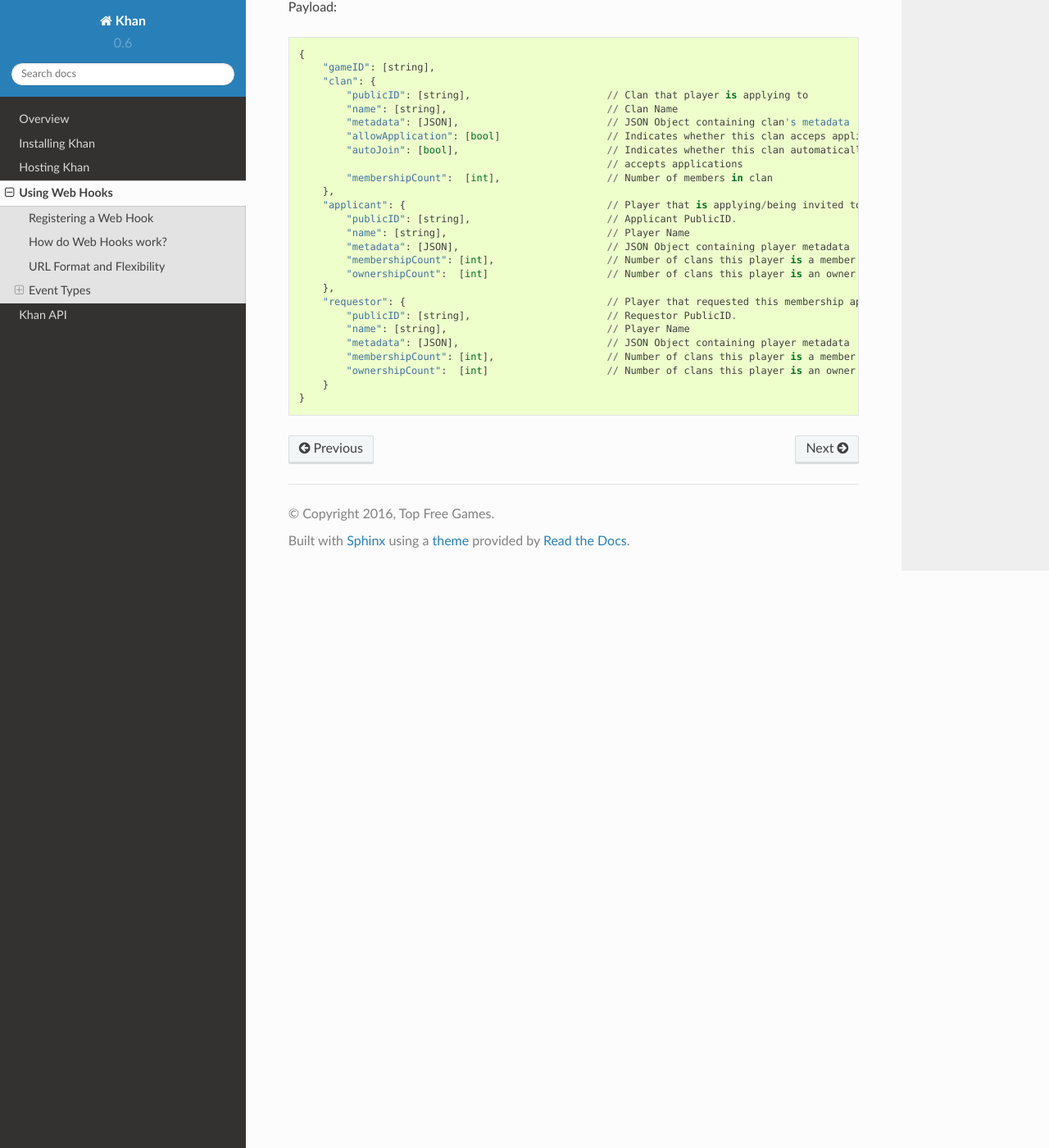
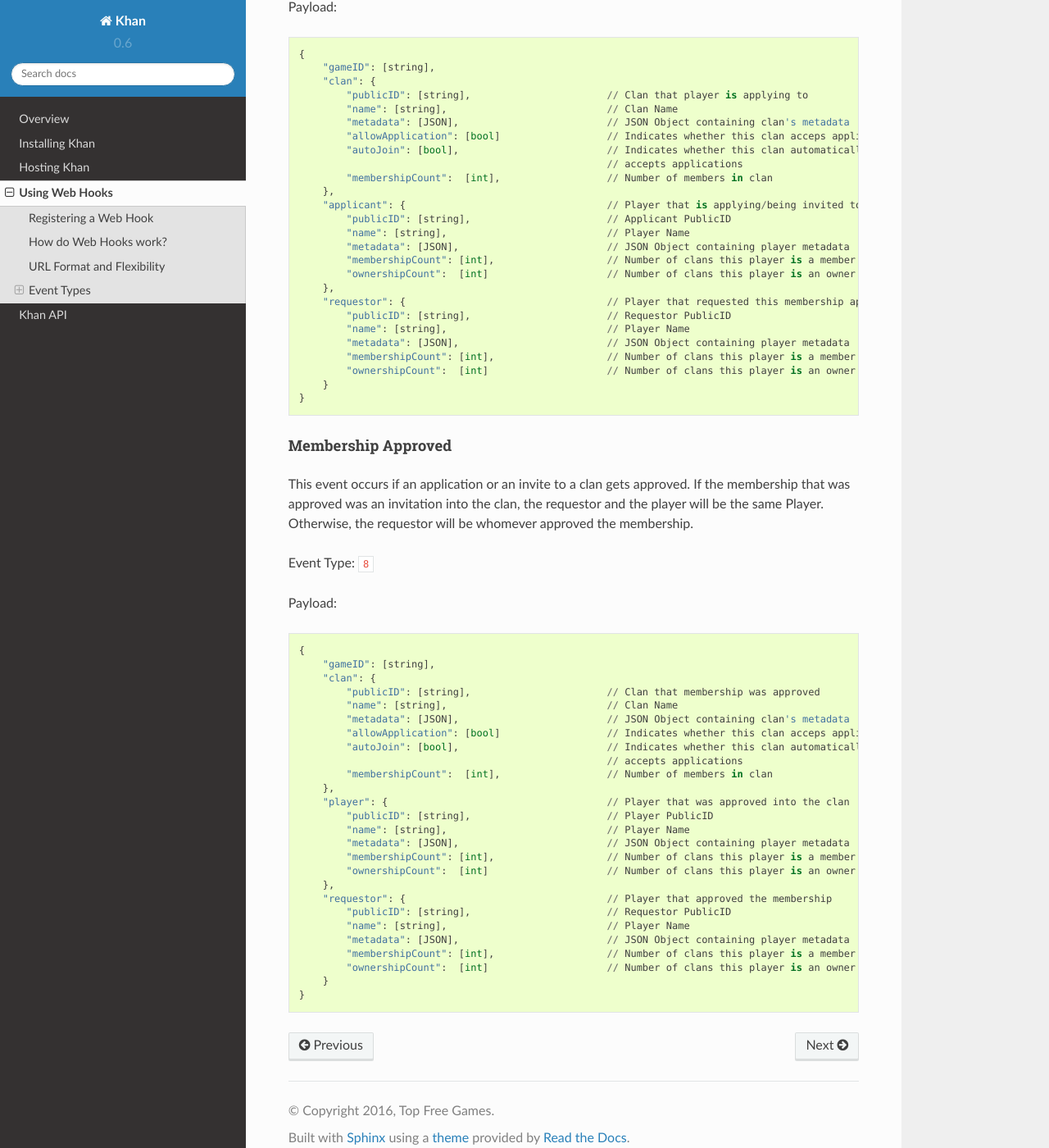
Before and after one commit to topfreegames/khan, a Sphinx documentation site: the page built from docs/using_webhooks.md, in a window 1280 px wide and 1400 px high, scrolled down 5347 px. Shown: the whole window at 82% size. Built offline with Sphinx 7.4.7 and the Read the Docs theme 2.0.0, drawn with Linux system fonts in a browser that asks for light colours; some of the changed text lies outside the part shown.

Commit message:
Membership approve invitation hook

```diff
--- a/docs/using_webhooks.md
+++ b/docs/using_webhooks.md
@@ -70,25 +70,25 @@ Payload:
 
     {
         "success": true,
-        "publicID": [string],                       // Game ID.
-        "name": [string],                           // Game Name.
+        "publicID": [string],                       // Game ID
+        "name": [string],                           // Game Name
         "metadata": [JSON],                         // JSON Object containing game metadata.
         "membershipLevels": [JSON],                 // JSON Object mapping membership levels
         "minLevelToAcceptApplication": [int],       // Minimum level of membership required
-                                                    // to accept players into clan.
+                                                    // to accept players into clan
         "minLevelToCreateInvitation": [int],        // Minimum level of membership required
-                                                    // to invite players into clan.
+                                                    // to invite players into clan
         "minLevelToRemoveMember": [int],            // Minimum level of membership required
-                                                    // to remove players from clan.
+                                                    // to remove players from clan
         "minLevelOffsetToRemoveMember": [int],      // A player must be at least this offset
                                                     // higher than the player being removed.
         "minLevelOffsetToPromoteMember": [int],     // A player must be at least this offset
-                                                    // higher than the player being promoted.
+                                                    // higher than the player being promoted
         "minLevelOffsetToDemoteMember": [int],      // A player must be at least this offset
-                                                    // higher than the player being demoted.
-        "maxMembers": [int],                        // Maximum number of players in the clan.
+                                                    // higher than the player being demoted
+        "maxMembers": [int],                        // Maximum number of players in the clan
         "maxClansPerPlayer": [int]                  // Maximum number of clans the player can be
-                                                    // member of.
+                                                    // member of
     }
 
 ### Player Hooks
@@ -101,7 +101,7 @@ Payload:
 
     {
         "gameID":  [string],                        // Game ID
-        "publicID": [string],                       // Created Player PublicID. This id should
+        "publicID": [string],                       // Created Player PublicID This id should
                                                     // be used when referring to the player in
                                                     // future operations.
         "name": [string],                           // Player Name
@@ -118,7 +118,7 @@ Payload:
 
     {
         "gameID":  [string],                        // Game ID
-        "publicID": [string],                       // Created Player PublicID. This id should
+        "publicID": [string],                       // Created Player PublicID This id should
                                                     // be used when referring to the player in
                                                     // future operations.
         "name": [string],                           // Player Name
@@ -138,7 +138,7 @@ Payload:
 
     {
         "gameID":  [string],                        // Game ID
-        "publicID": [string],                       // Created Clan PublicID. This id should
+        "publicID": [string],                       // Created Clan PublicID This id should
                                                     // be used when referring to the clan in
                                                     // future operations.
         "name": [string],                           // Clan Name
@@ -156,7 +156,7 @@ Payload:
 
     {
         "gameID":  [string],                        // Game ID
-        "publicID": [string],                       // Updated Clan PublicID. This id should
+        "publicID": [string],                       // Updated Clan PublicID This id should
                                                     // be used when referring to the clan in
                                                     // future operations.
         "name": [string],                           // Clan Name
@@ -175,7 +175,7 @@ Payload:
     {
         "gameID": [string],
         "clan": {
-            "publicID": [string],                       // Updated Clan PublicID.
+            "publicID": [string],                       // Updated Clan PublicID
             "name": [string],                           // Clan Name
             "metadata": [JSON],                         // JSON Object containing clan's metadata
             "allowApplication": [bool]                  // Indicates whether this clan acceps applications
@@ -184,7 +184,7 @@ Payload:
             "membershipCount":  [int],                  // Number of members in clan
         },
         "newOwner": {                                   // After the owner left, this is the new owner
-            "publicID": [string],                       // New Owner PublicID.
+            "publicID": [string],                       // New Owner PublicID
             "name": [string],                           // Player Name
             "metadata": [JSON],                         // JSON Object containing player metadata
             "membershipCount": [int],                   // Number of clans this player is a member of
@@ -201,7 +201,7 @@ Payload:
     {
         "gameID": [string],
         "clan": {
-            "publicID": [string],                       // Updated Clan PublicID.
+            "publicID": [string],                       // Updated Clan PublicID
             "name": [string],                           // Clan Name
             "metadata": [JSON],                         // JSON Object containing clan's metadata
             "allowApplication": [bool]                  // Indicates whether this clan acceps applications
@@ -210,7 +210,7 @@ Payload:
             "membershipCount":  [int],                  // Number of members in clan
         },
         "newOwner": {                                   // Player that the owner transferred ownership to
-            "publicID": [string],                       // New Owner PublicID.
+            "publicID": [string],                       // New Owner PublicID
             "name": [string],                           // Player Name
             "metadata": [JSON],                         // JSON Object containing player metadata
             "membershipCount": [int],                   // Number of clans this player is a member of
@@ -240,17 +240,52 @@ Payload:
             "membershipCount":  [int],                  // Number of members in clan
         },
         "applicant": {                                  // Player that is applying/being invited to the clan
-            "publicID": [string],                       // Applicant PublicID.
+            "publicID": [string],                       // Applicant PublicID
             "name": [string],                           // Player Name
             "metadata": [JSON],                         // JSON Object containing player metadata
             "membershipCount": [int],                   // Number of clans this player is a member of
             "ownershipCount":  [int]                    // Number of clans this player is an owner of
         },
         "requestor": {                                  // Player that requested this membership application/invite
-            "publicID": [string],                       // Requestor PublicID.
+            "publicID": [string],                       // Requestor PublicID
             "name": [string],                           // Player Name
             "metadata": [JSON],                         // JSON Object containing player metadata
             "membershipCount": [int],                   // Number of clans this player is a member of
             "ownershipCount":  [int]                    // Number of clans this player is an owner of
         }
     }
+
+#### Membership Approved
+
+This event occurs if an application or an invite to a clan gets approved. If the membership that was approved was an invitation into the clan, the requestor and the player will be the same Player. Otherwise, the requestor will be whomever approved the membership.
+
+Event Type: `8`
+
+Payload:
+
+    {
+        "gameID": [string],
+        "clan": {
+            "publicID": [string],                       // Clan that membership was approved
+            "name": [string],                           // Clan Name
+            "metadata": [JSON],                         // JSON Object containing clan's metadata
+            "allowApplication": [bool]                  // Indicates whether this clan acceps applications
+            "autoJoin": [bool],                         // Indicates whether this clan automatically
+                                                        // accepts applications
+            "membershipCount":  [int],                  // Number of members in clan
+        },
+        "player": {                                     // Player that was approved into the clan
+            "publicID": [string],                       // Player PublicID
+            "name": [string],                           // Player Name
+            "metadata": [JSON],                         // JSON Object containing player metadata
+            "membershipCount": [int],                   // Number of clans this player is a member of
+            "ownershipCount":  [int]                    // Number of clans this player is an owner of
+        },
+        "requestor": {                                  // Player that approved the membership
+            "publicID": [string],                       // Requestor PublicID
+            "name": [string],                           // Player Name
+            "metadata": [JSON],                         // JSON Object containing player metadata
+            "membershipCount": [int],                   // Number of clans this player is a member of
+            "ownershipCount":  [int]                    // Number of clans this player is an owner of
+        }
+    }
```
Also changed, not shown: docs/API.md (+1 -0 lines), 4 other files.
